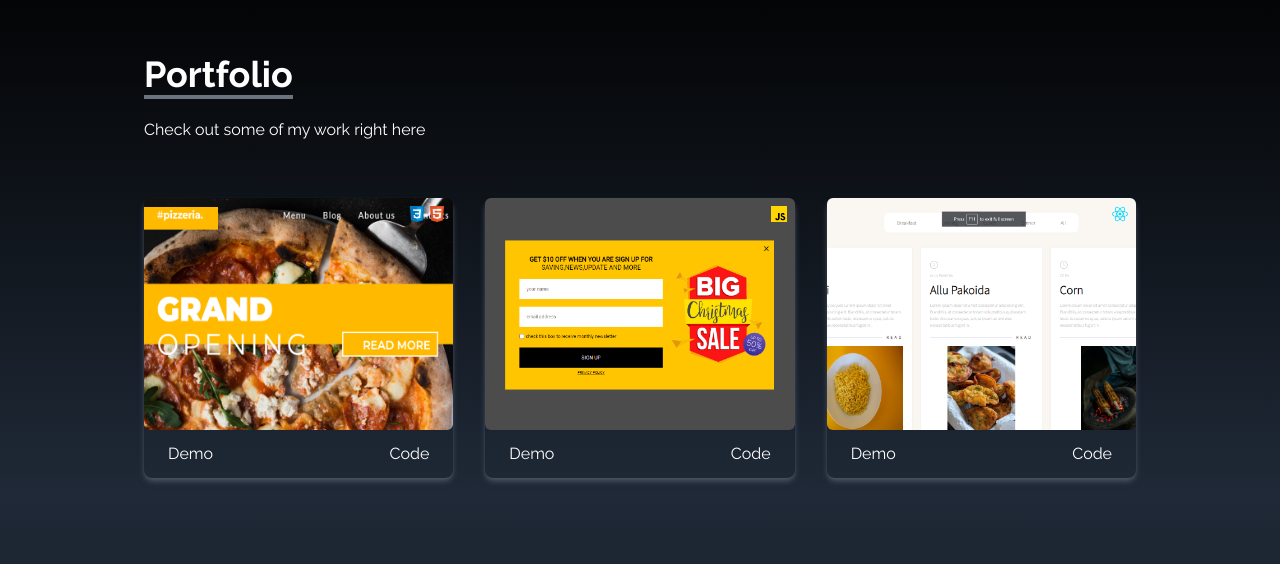
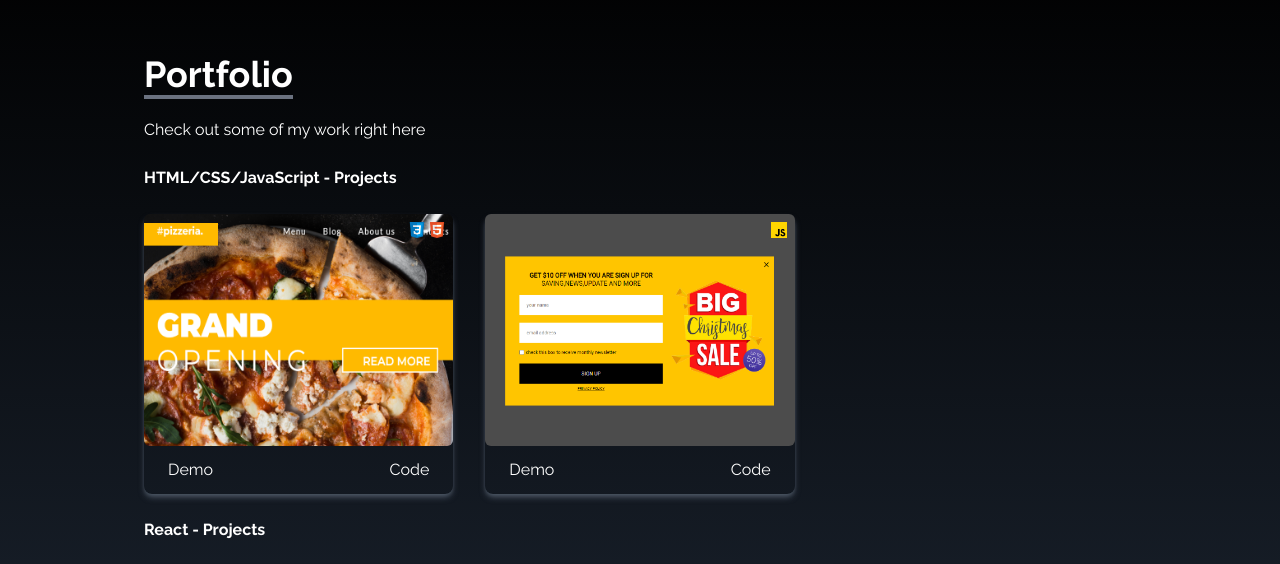
Before and after one commit to surajverma1991/react-portfolio, a React (Create React App) app: page / in a window 1280 px wide. Shown: the part 1658-2222 px from the top of the page. Built offline with nearby package versions, Linux system fonts and the light colour scheme.

Commit message:
Add new website link

```diff
--- a/src/components/Portfolio.jsx
+++ b/src/components/Portfolio.jsx
@@ -2,6 +2,10 @@ import React from "react";
 import firstPortfolio from "../assets/portfolio/resturant-html.png";
 import resturant from "../assets/portfolio/resturant-react.png";
 import javascriptExit from "../assets/portfolio/exit-pop.png";
+import weatherReact from "../assets/portfolio/weather-react.png"
+import todoList from "../assets/portfolio/todo-list.png"
+
+// lang. icon
 import htmlImage from "../assets/html.png";
 import cssImage from "../assets/css.png";
 import javascriptImage from "../assets/javascript.png";
@@ -9,6 +13,10 @@ import reactImage from "../assets/react.png";
 
 const Portfolio = () => {
   const portfolio = [
+    {
+      id: 1,
+      title: "HTML/CSS/JavaScript - Projects",
+      portfolioList: [
         {
           id: 1,
           src: firstPortfolio,
@@ -24,10 +32,40 @@ const Portfolio = () => {
         {
           id: 2,
           src: javascriptExit,
-      demoLink: "https://surajverma1991.github.io/exit-popup-app-javascript/",
-      codeLink: "https://github.com/surajverma1991/exit-popup-app-javascript",
+          demoLink:
+            "https://surajverma1991.github.io/exit-popup-app-javascript/",
+          codeLink:
+            "https://github.com/surajverma1991/exit-popup-app-javascript",
           lang: {
             javascriptData: javascriptImage,
+          },
+        }
+      ],
+    },
+    {
+      id: 2,
+      title: "React - Projects",
+      portfolioList: [
+        {
+          id: 1,
+          src: weatherReact,
+          demoLink:
+            "https://weather-reactjs1.netlify.app/",
+          codeLink:
+            "https://github.com/surajverma1991/TodoList-React",
+          lang: {
+            reactData: reactImage,
+          },
+        },
+        {
+          id: 2,
+          src: todoList,
+          demoLink:
+            "https://suraj-react-todo.netlify.app/",
+          codeLink:
+            "https://github.com/surajverma1991/weather-react-project",
+          lang: {
+            reactData: reactImage,
           },
         },
         {
@@ -39,6 +77,8 @@ const Portfolio = () => {
             reactData: reactImage,
           },
         },
+      ],
+    },
   ];
 
   return (
@@ -47,15 +87,18 @@ const Portfolio = () => {
       className="w-full h-full bg-gradient-to-b from-black to-gray-800 text-white"
     >
       <div className="w-full h-full max-w-screen-lg mx-auto p-4 flex flex-col justify-center pt-28">
-        <div className=" pb-8">
+        <div>
           <p className="text-4xl font-bold inline border-b-4 border-gray-500">
             Portfolio
           </p>
-          <p className="py-6">Check out some of my work right here</p>
+          <p className="pt-6">Check out some of my work right here</p>
         </div>
 
+        {portfolio.map(({ id, title, portfolioList }) => (
+          <div key={id}>
+            <h2 className="py-6 font-bold">{title}</h2>
             <div className="grid sm:grid-cols-2 md:grid-cols-3 gap-8 px-12 sm:px-0">
-          {portfolio.map(({ id, src, demoLink, codeLink, lang }) => (
+              {portfolioList.map(({ id, src, demoLink, codeLink, lang }) => (
                 <div
                   key={id}
                   className="shadow-md shadow-gray-600 rounded-lg relative"
@@ -95,6 +138,8 @@ const Portfolio = () => {
               ))}
             </div>
           </div>
+        ))}
+      </div>
     </div>
   );
 };
```
Also changed, not shown: src/assets/portfolio/todo-list.png (added), src/assets/portfolio/weather-react.png (added). Lines whose indentation alone changed are shown as unchanged.
